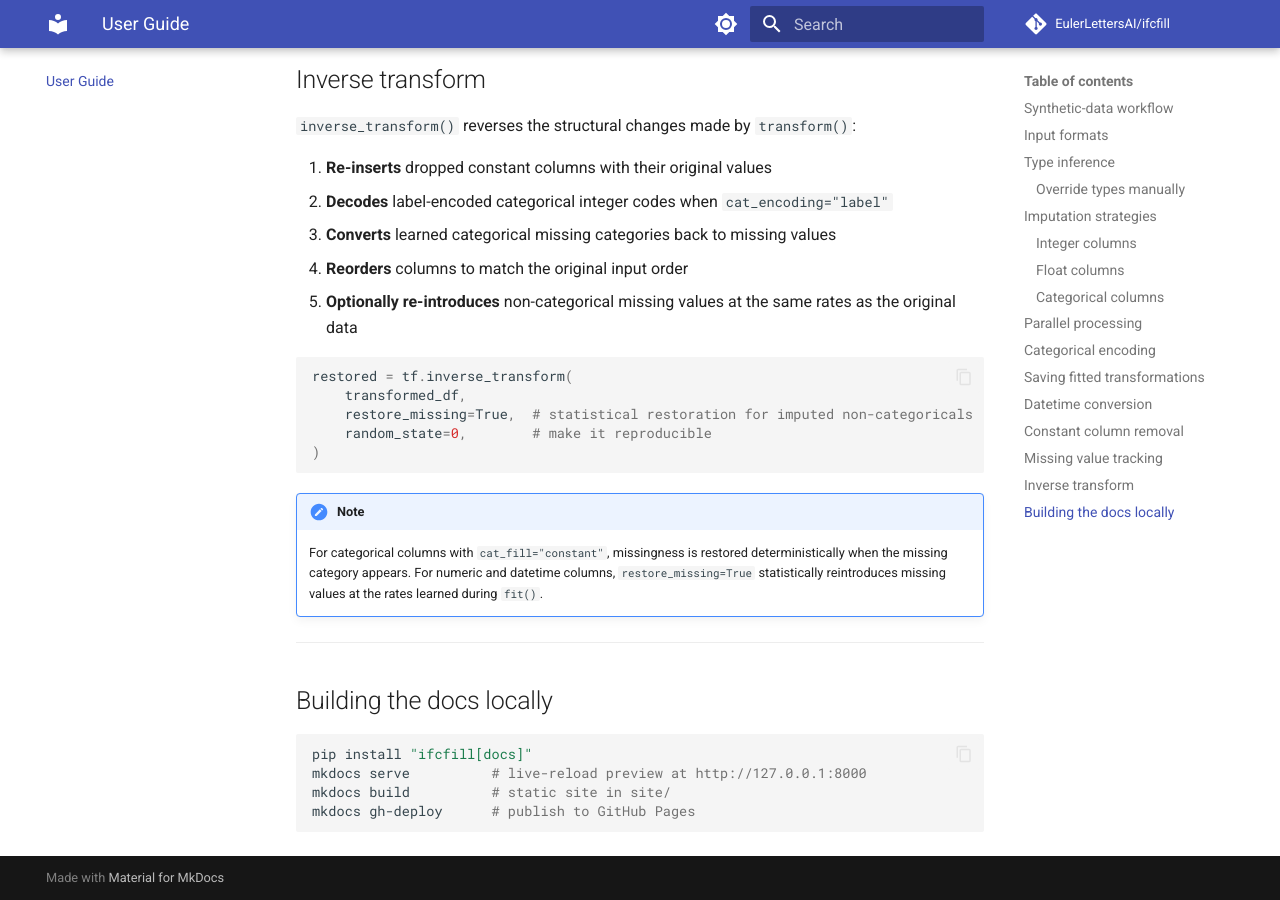
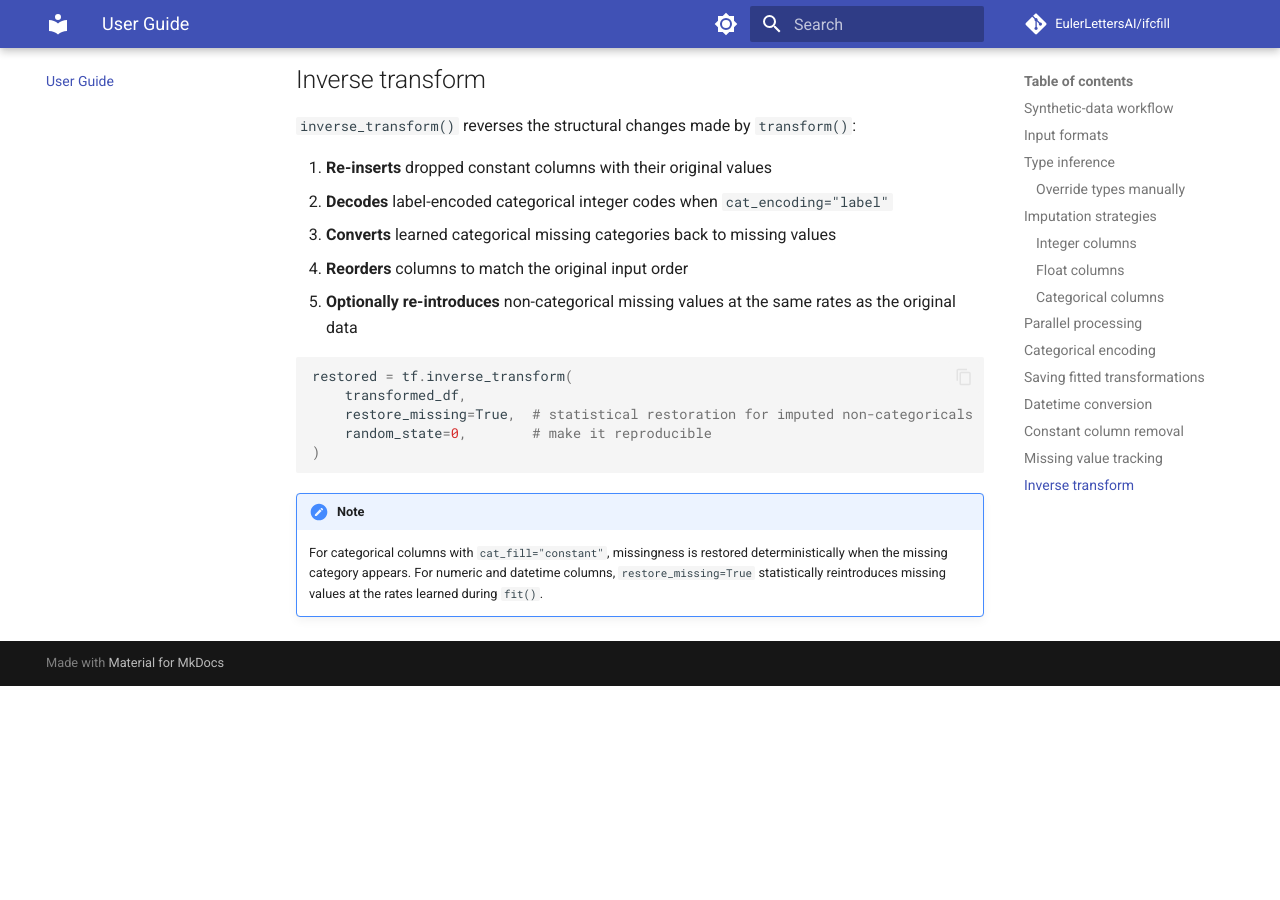
Before and after one commit to EulerLettersAI/ifcfill, an MkDocs documentation site: the page built from docs/user-guide.md, in a window 1280 px wide and 900 px high, scrolled down 6525 px. Built offline with MkDocs 1.6.1 and Material for MkDocs 9.7.7, drawn with Linux system fonts in a browser that asks for light colours; comment, search, counter and statistics services are not loaded; after the commit the page ends 7211 px from its top, so only the background shows below that.

Commit message:
docs: remove local build instructions from user guide

````diff
--- a/docs/user-guide.md
+++ b/docs/user-guide.md
@@ -315,14 +315,3 @@ restored = tf.inverse_transform(
     deterministically when the missing category appears. For numeric and datetime
     columns, `restore_missing=True` statistically reintroduces missing values at
     the rates learned during `fit()`.
-
----
-
-## Building the docs locally
-
-```bash
-pip install "ifcfill[docs]"
-mkdocs serve          # live-reload preview at http://127.0.0.1:8000
-mkdocs build          # static site in site/
-mkdocs gh-deploy      # publish to GitHub Pages
-```
````
